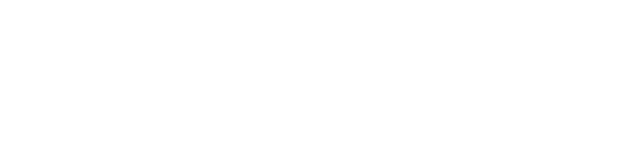
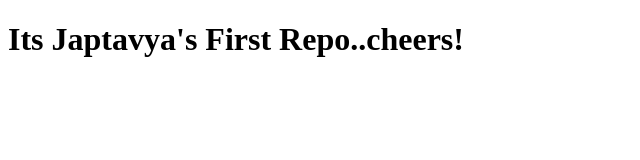
Before and after one commit to Japt2287/Japt2287, a plain HTML site: page index.html in a window 1280 px wide. Shown: the whole page, without its empty margins (0-640 px from the left). Drawn offline with Linux system fonts and the light colour scheme.

Commit message:
Add My Name In HTML

```diff
--- a/index.html
+++ b/index.html
@@ -7,5 +7,9 @@
 </head>
 <body>
 
+    <h1>
+        Its Japtavya's First Repo..cheers!
+    </h1>
+
 </body>
 </html>
```
